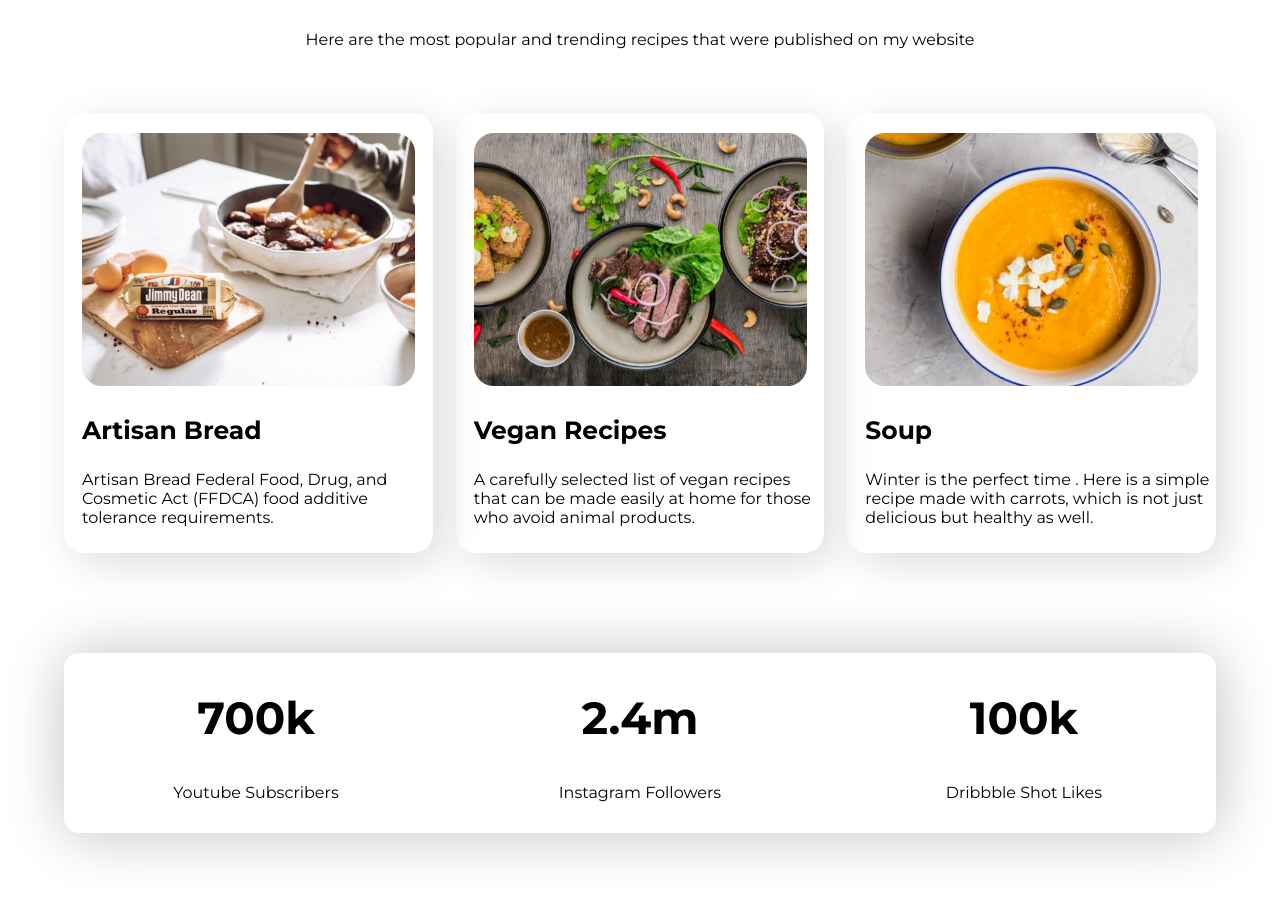
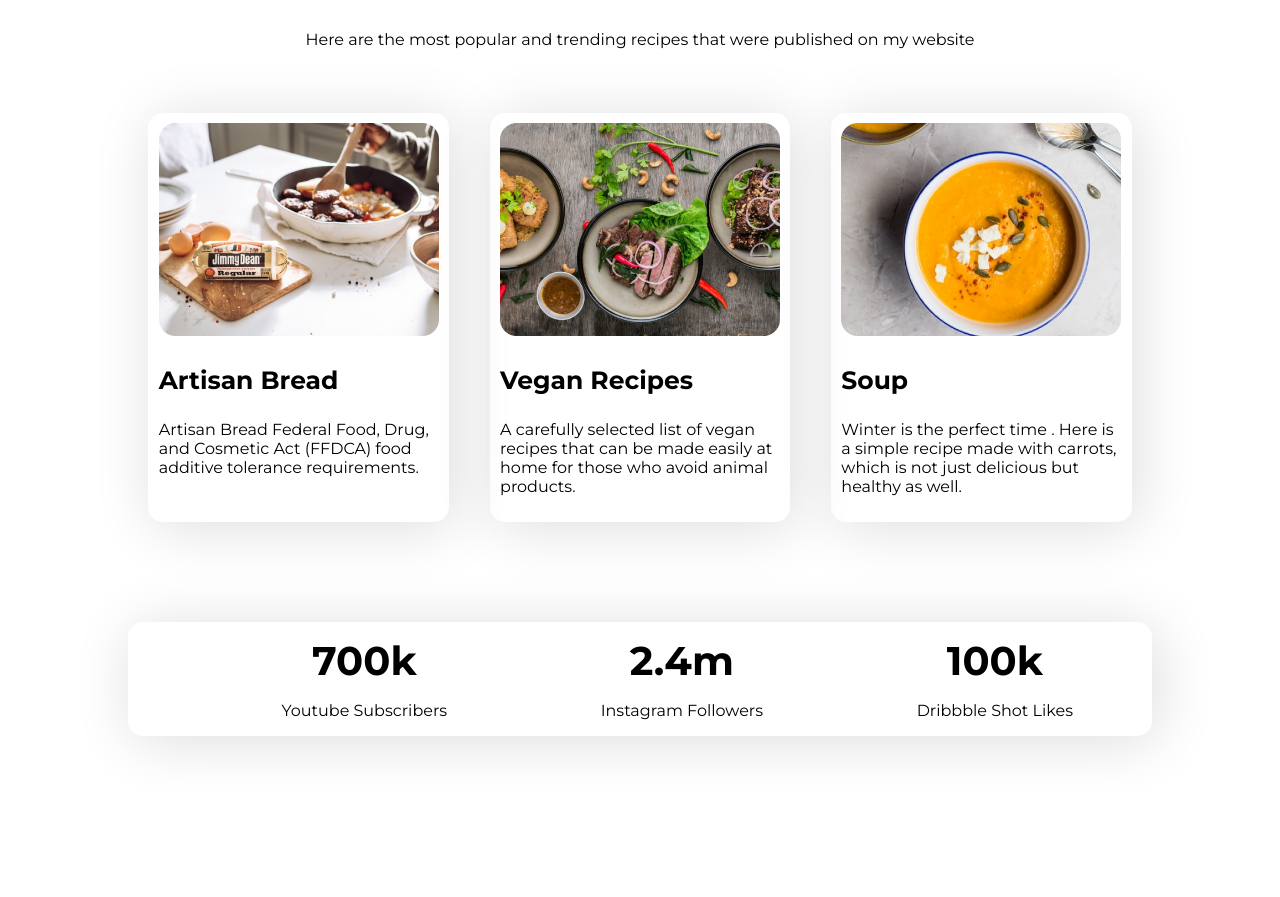
Before and after one commit to Parvez-Ahmed-Protty/fresh-food, a plain HTML site: page index.html in a window 1280 px wide. Shown: the part 1310-2207 px from the top of the page. After the commit the page ends 2146 px from the top, so only its background shows below. Drawn offline with Linux system fonts and the light colour scheme.

Commit message:
style change

```diff
--- a/index.html
+++ b/index.html
@@ -58,16 +58,16 @@
             </div>
         </div>
     </section>
-    <section class="followers">
-        <div class="followers-people">
+    <section class="flexible-container-populer">
+        <div class="populer">
             <h2>700k</h2>
             <p>Youtube Subscribers</p>
         </div>
-        <div  class="followers-people">
+        <div  class="populer">
             <h2>2.4m</h2>
             <p>Instagram Followers</p>
         </div>
-        <div  class="followers-people">
+        <div  class="populer">
             <h2>100k</h2>
             <p>Dribbble Shot Likes</p>
         </div>
--- a/style.css
+++ b/style.css
@@ -68,41 +68,38 @@ h2 {
 }
 .flexible-container-resipie{
     display: flex;
-    margin-left: 5%;
-    margin-right: 5%;
+    width: 80%;
+    margin: 0 auto;
     margin-bottom: 100px;
 }
-.items{
-    box-shadow: 10px 10px 40px #ddd;
+.items  {
+    width:29.3%;
     margin-left: 2%;
-    padding: 20px 0px 10px 18px;
-    border-radius: 20px;
-}
-.items:first-child{
-    margin-left: 0;
+    margin-right: 2%;
+    box-shadow: 5px 5px 60px #ddd;
+    padding: 1%;
+    border-radius: 15px;
 }
 .items img{
-    width: 95%;
-
+    width: 100%;
 }
 .items h3 {
     font-size: 25px;
     font-weight: 800;
 }
-.followers{
+.flexible-container-populer{
     display: flex;
-    width:90% ;
-    height: 180px;
-    box-shadow: 1px 1px 60px #c2c0c0;
-    margin:  0 auto;
+    width: 80%;
+    margin: 0 auto;
+    box-shadow: 5px 5px 60px #ddd;
     margin-bottom: 100px;
     border-radius: 15px;
 }
-.followers-people{
-    width: 33.33%;
+.populer{
+    margin-left: 15%;
+}
+.populer h2 {
+    color: black;
+    line-height: 12px;
     text-align: center;
 }
-.followers-people h2{
-    color: black;
-    font-size: 45px;
-}
```
